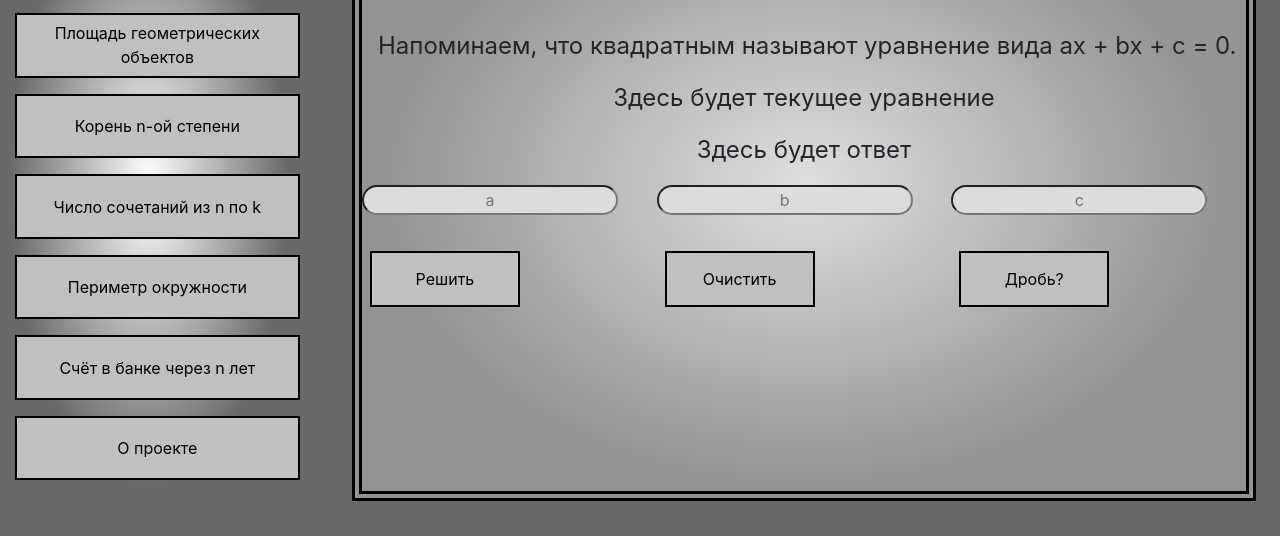
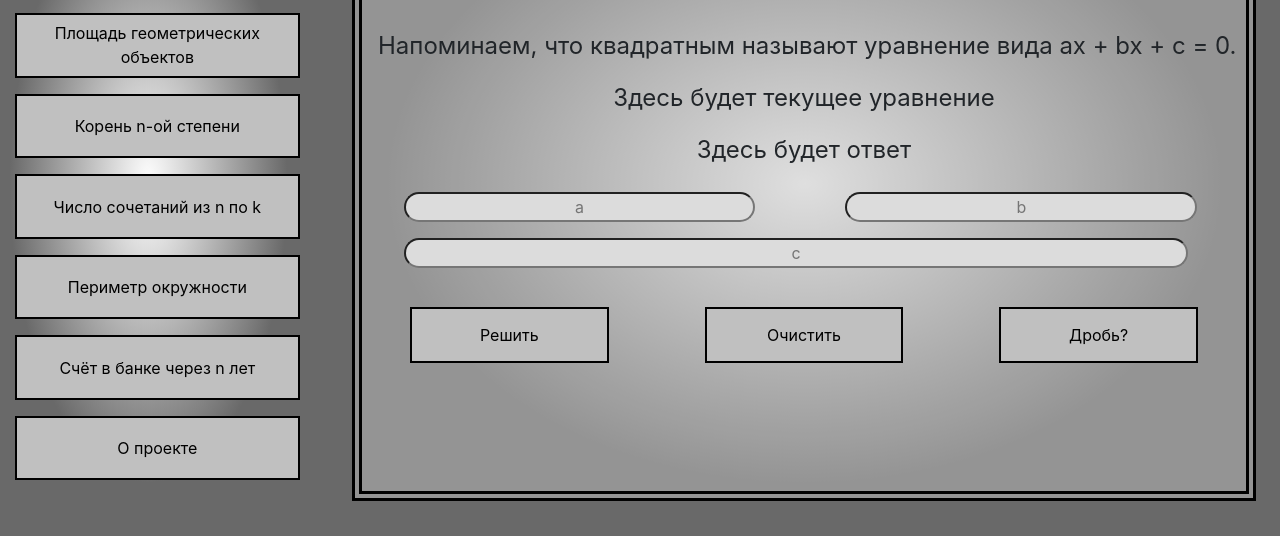
Before and after one commit to Krakozaybr/Krakozaybr.github.WIM, a plain HTML site: page index.html in a window 1280 px wide. Both pictures are taken after a click on the button "Квадратное уравнение". Shown: the part 264-800 px from the top of the page. Drawn offline with Linux system fonts and the light colour scheme.

Commit message:
Update style.css

```diff
--- a/styles/style.css
+++ b/styles/style.css
@@ -83,6 +83,7 @@ body, html{
   background: rgba(192, 192, 192, 0.5);
   border: 10px double black;
   box-sizing: border-box;
+  overflow-x: auto
 }
 .content-title{
   font-weight: bold;
@@ -110,12 +111,14 @@ input{
   background: Gainsboro;
   transition: 0.1s;
   margin-right: 2%;
+  margin-top: 2%;
 }
 input:hover{
   background: Silver
 }
 .inputs{
   margin-top: 2%;
+  margin-left: 0;
   width: 100%;
   display: flex;
   justify-content: center;
@@ -123,17 +126,30 @@ input:hover{
 }
 .inBtn{
   width: 30%;
-  margin: 0 3%;
+  margin: 1.5% 3%;
 }
 .inBtn:hover{
   transform: none;
 }
 .inBtns{
   margin-top: 2%;
+  margin-left: 0;
   width: 100%;
   display: flex;
   justify-content: center;
   align-items: center;
+}
+.row{
+  display: flex;
+  justify-content: space-around
+}
+.col-md{
+  justify-content: center;
+  display: flex;
+  margin: auto 3%
+}
+.inBtn, input{
+  flex-grow: 1
 }
 .currentEquation, .answer{
   text-align: center;
```
